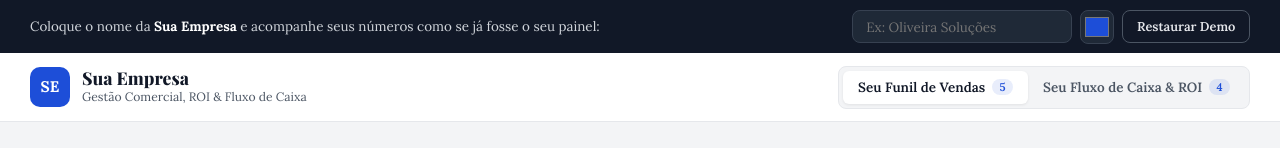
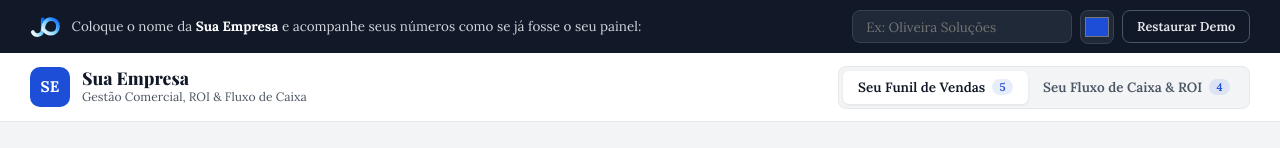
Before and after one commit to joeloliveira123/crm-caixa, a plain HTML site: page index.html in a window 1280 px wide. Shown: the top 148 px of the page. Drawn offline with nearby package versions, Linux system fonts and the light colour scheme.

Commit message:
style: exibe monograma JO no topo e corrige viewBox sem corte

```diff
--- a/index.html
+++ b/index.html
@@ -20,8 +20,19 @@
     <!-- BARRA DE AUTONOMIA DO EMPRESÁRIO -->
     <div class="owner-bar">
       <div class="container owner-bar-inner">
-        <label for="quick-biz-name" class="owner-prompt">
-          Coloque o nome da <strong>Sua Empresa</strong> e acompanhe seus números como se já fosse o seu painel:
+        <label for="quick-biz-name" class="owner-prompt" style="display:inline-flex;align-items:center;gap:0.6rem;">
+          <svg width="32" height="24" viewBox="-10 0 215 160" fill="none" xmlns="http://www.w3.org/2000/svg" aria-hidden="true" style="flex-shrink:0;">
+            <defs>
+              <linearGradient id="joTopGrad" x1="0%" y1="100%" x2="100%" y2="0%">
+                <stop offset="0%" stop-color="#FFFFFF" />
+                <stop offset="45%" stop-color="#7DD3FC" />
+                <stop offset="100%" stop-color="#0066FF" />
+              </linearGradient>
+            </defs>
+            <path d="M58 38 V104 C58 130 43 144 23 144 C8 144 -3 136 -9 124" transform="translate(18,-10)" fill="none" stroke="url(#joTopGrad)" stroke-width="25" stroke-linecap="round" />
+            <path d="M78 97 C78 66 94 27 129 27 C159 27 178 48 178 75 C178 104 158 125 131 125 C109 125 94 115 84 99" fill="none" stroke="url(#joTopGrad)" stroke-width="25" stroke-linecap="round" stroke-linejoin="round" />
+          </svg>
+          <span>Coloque o nome da <strong>Sua Empresa</strong> e acompanhe seus números como se já fosse o seu painel:</span>
         </label>
         <div class="owner-controls">
           <input
```
